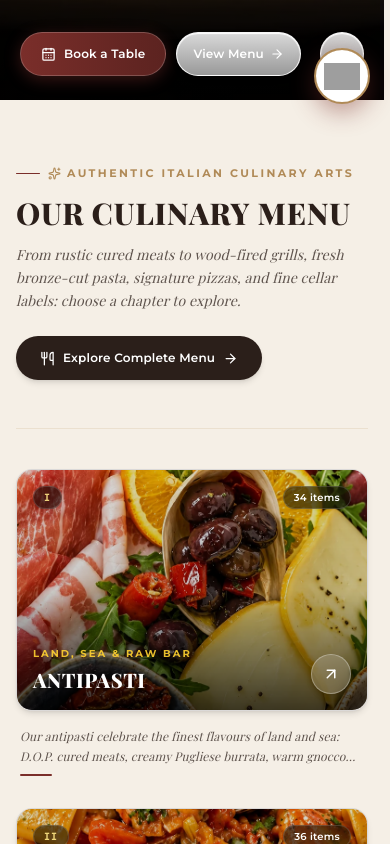
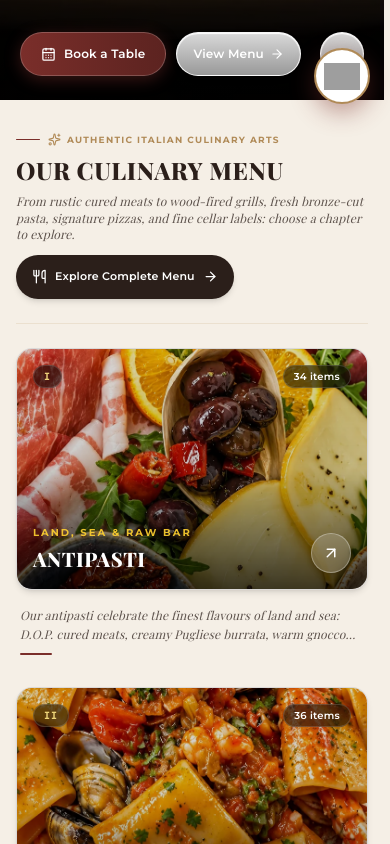
Before and after one commit to George12345567/Tre-Fratelli-Restaurant-Website, a Next.js app: page /en in a window 390 px wide. Shown: the part 720-1564 px from the top of the page. Built offline with nearby package versions, Linux system fonts and the light colour scheme; no server answers; grey boxes are pictures that could not be loaded; a web font is replaced by a local one.

Commit message:
fix(home): compact menu section header on mobile

```diff
--- a/src/components/home/HomeMenuScrollHeader.tsx
+++ b/src/components/home/HomeMenuScrollHeader.tsx
@@ -61,21 +61,21 @@ export function HomeMenuScrollHeader({ locale }: { locale: Locale }) {
       : 'Explore Complete Menu';
 
   return (
-    <div ref={headerRef} className="flex flex-col md:flex-row md:items-end justify-between gap-6 pb-12 sm:pb-16 border-b border-[var(--palette-stone-beige)]/35">
-      <div className="space-y-3 max-w-2xl">
+    <div ref={headerRef} className="flex flex-col md:flex-row md:items-end justify-between gap-3 sm:gap-6 pb-6 sm:pb-16 border-b border-[var(--palette-stone-beige)]/35">
+      <div className="space-y-2 sm:space-y-3 max-w-2xl">
         <motion.div style={eyebrowStyle} className="flex items-center gap-2">
           <span className="w-6 h-[1.5px] bg-[var(--palette-italian-red)] rounded-full" aria-hidden="true" />
-          <span className="text-[11px] sm:text-xs font-bold tracking-[0.22em] uppercase text-[var(--palette-aged-brass)] flex items-center gap-1.5">
+          <span className="text-[9px] sm:text-xs font-bold tracking-[0.14em] sm:tracking-[0.22em] uppercase text-[var(--palette-aged-brass)] flex items-center gap-1.5">
             <Sparkles size={13} className="text-[var(--palette-aged-brass)]" />
             {sectionEyebrow}
           </span>
         </motion.div>
 
-        <motion.h2 style={titleStyle} className="font-serif text-3xl sm:text-4xl lg:text-5xl font-extrabold uppercase tracking-wide text-[var(--palette-espresso)] leading-tight">
+        <motion.h2 style={titleStyle} className="font-serif text-2xl sm:text-4xl lg:text-5xl font-extrabold uppercase tracking-wide text-[var(--palette-espresso)] leading-tight">
           {sectionTitle}
         </motion.h2>
 
-        <motion.p style={introStyle} className="text-sm sm:text-base text-[var(--palette-espresso)]/75 font-serif italic leading-relaxed">
+        <motion.p style={introStyle} className="text-xs sm:text-base text-[var(--palette-espresso)]/75 font-serif italic leading-snug sm:leading-relaxed">
           {sectionIntro}
         </motion.p>
       </div>
@@ -87,7 +87,7 @@ export function HomeMenuScrollHeader({ locale }: { locale: Locale }) {
       >
         <Link
           href="/menu"
-          className="inline-flex items-center gap-2 px-6 py-3 rounded-full bg-[var(--palette-espresso)] text-white hover:bg-[var(--palette-italian-red)] transition-all duration-300 font-semibold text-xs sm:text-sm shadow-md hover:shadow-lg group cursor-pointer"
+          className="inline-flex min-h-11 items-center gap-2 px-4 sm:px-6 py-2 sm:py-3 rounded-full bg-[var(--palette-espresso)] text-white hover:bg-[var(--palette-italian-red)] transition-all duration-300 font-semibold text-[11px] sm:text-sm shadow-md hover:shadow-lg group cursor-pointer"
         >
           <Utensils size={15} aria-hidden="true" />
           <span>{viewAllText}</span>
--- a/src/components/home/HomeMenuScrollSection.tsx
+++ b/src/components/home/HomeMenuScrollSection.tsx
@@ -16,12 +16,12 @@ export function HomeMenuScrollSection({ locale }: HomeMenuScrollSectionProps) {
   return (
     <section
       id="home-menu-scroll"
-      className="py-16 sm:py-20 lg:py-24 px-4 sm:px-6 lg:px-8 max-w-7xl mx-auto overflow-hidden"
+      className="pt-8 pb-16 sm:py-20 lg:py-24 px-4 sm:px-6 lg:px-8 max-w-7xl mx-auto overflow-hidden"
     >
       <HomeMenuScrollHeader locale={locale} />
 
       {/* ── Scroll-Animated Category Cards (Asymmetric 2-Column Luxury Grid) ── */}
-      <div className="pt-10 sm:pt-14 grid grid-cols-1 md:grid-cols-2 gap-8 sm:gap-10 lg:gap-x-12 lg:gap-y-16 lg:pb-12">
+      <div className="pt-6 sm:pt-14 grid grid-cols-1 md:grid-cols-2 gap-8 sm:gap-10 lg:gap-x-12 lg:gap-y-16 lg:pb-12">
         {menuCategoryConfigs.map((config, index) => {
           const categoryData = getCategoryData(config.slug);
           const itemCount =
```
